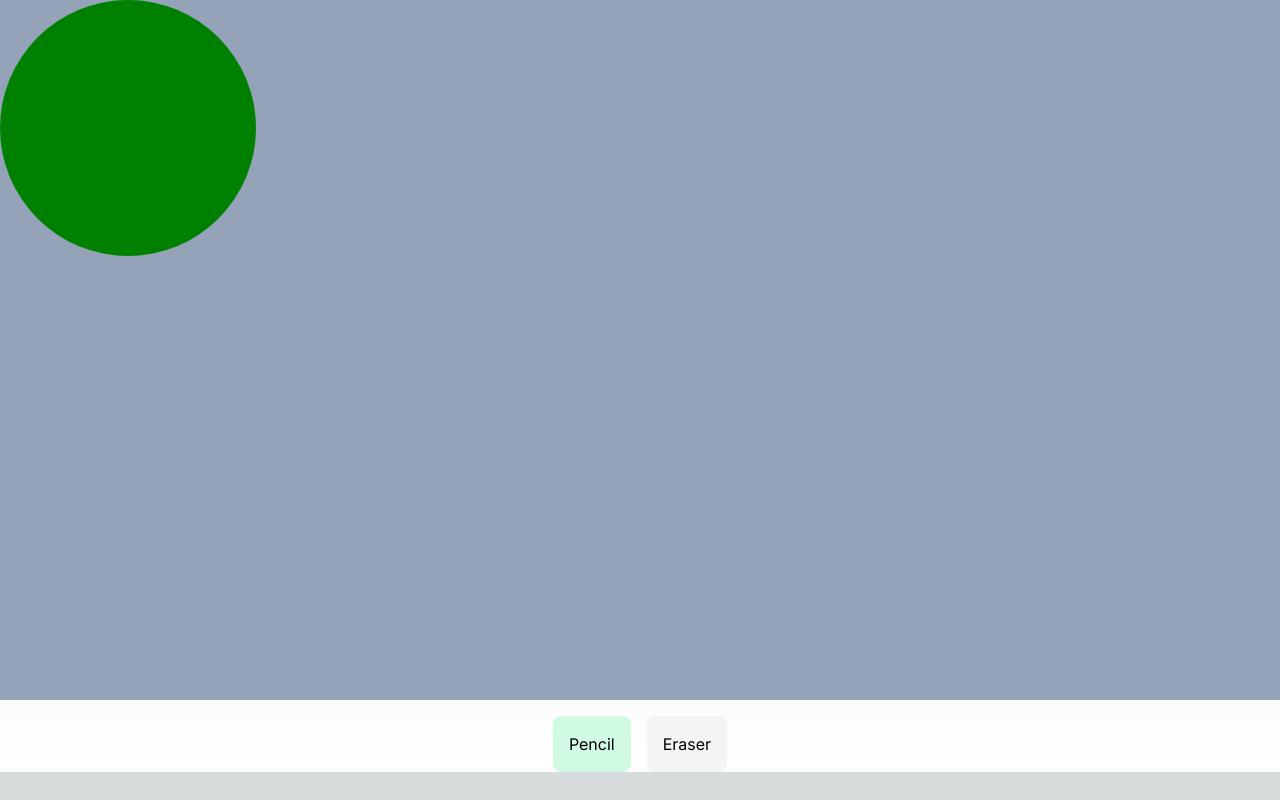
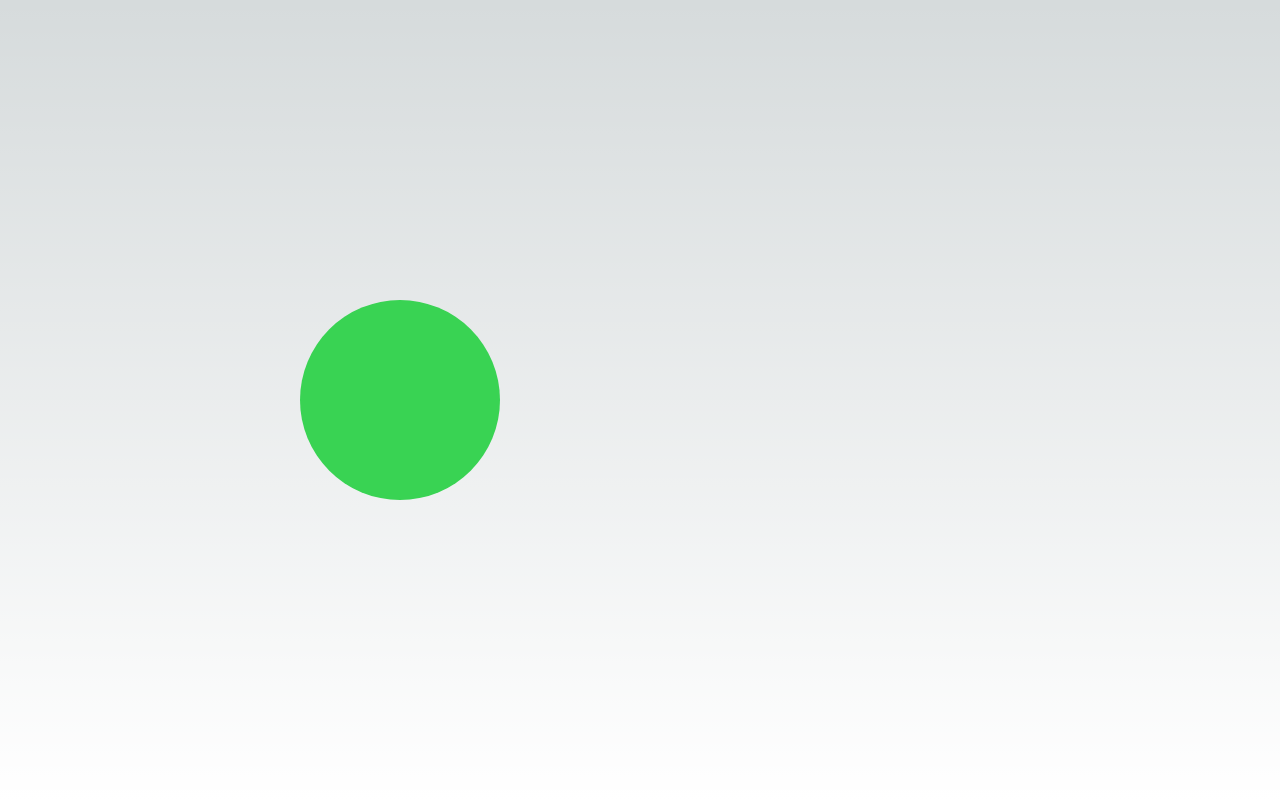
Before and after one commit to Albx68/probable-doodle, a Next.js app: page / in a window 1280 px wide. Built offline with nearby package versions, Linux system fonts and the light colour scheme.

Commit message:
added svg transition base

```diff
--- a/src/app/page.tsx
+++ b/src/app/page.tsx
@@ -1,9 +1,9 @@
-import PlayGround from "@/components/PlayGround";
+import DefaultTransition from "@/components/DefaultTransition";
 
 export default function Home() {
   return (
     <main className="">
-      <PlayGround />
+      <DefaultTransition />
     </main>
   )
 }
--- /dev/null
+++ b/src/components/DefaultTransition.tsx
@@ -0,0 +1,18 @@
+"use client"
+
+import React from 'react'
+import { motion } from 'framer-motion';
+import useGetWindowDimensions from '@/utils/useGetWindowDimensions';
+
+const DefaultTransition = () => {
+    const { height, width } = useGetWindowDimensions()
+    const viewBox = `0 0 ${width} ${height}`
+
+    return (
+        <svg viewBox={viewBox} height={height} width={width}>
+            <motion.circle cx={400} cy={400} r={100} fill={"#39d353"} />
+        </svg>
+    )
+}
+
+export default DefaultTransition
```
